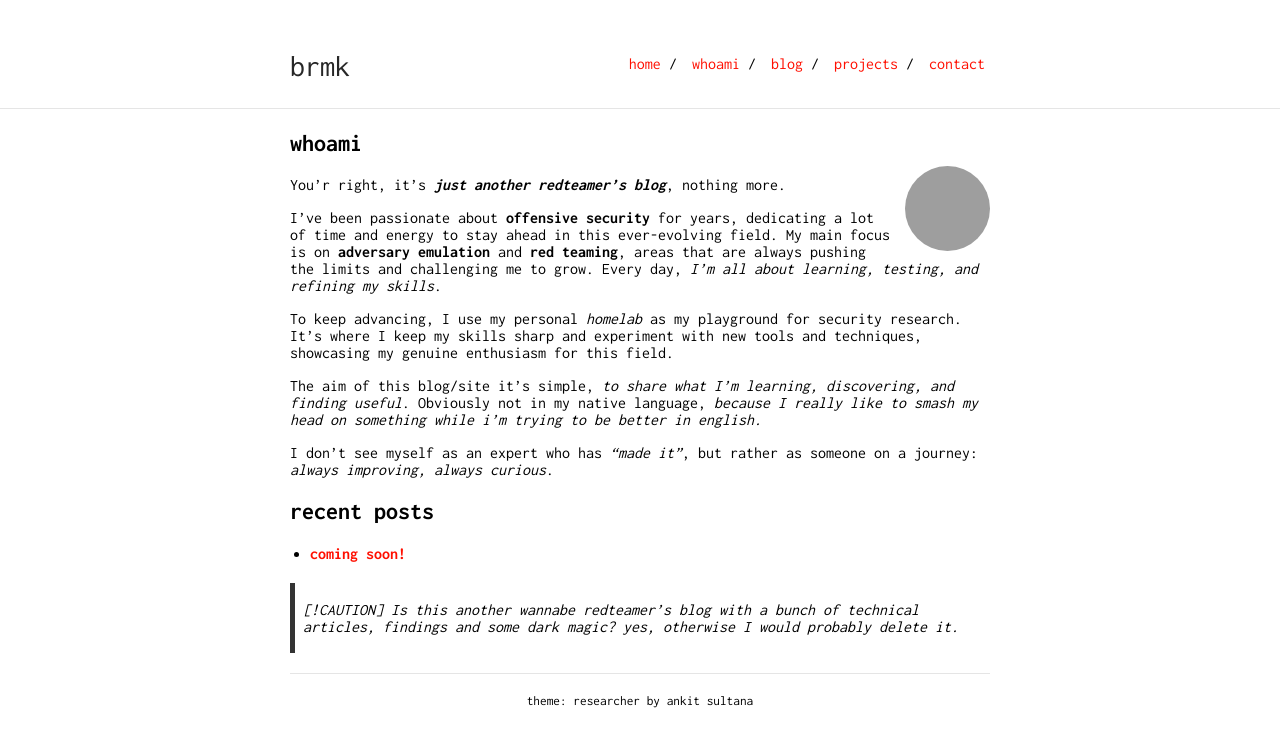
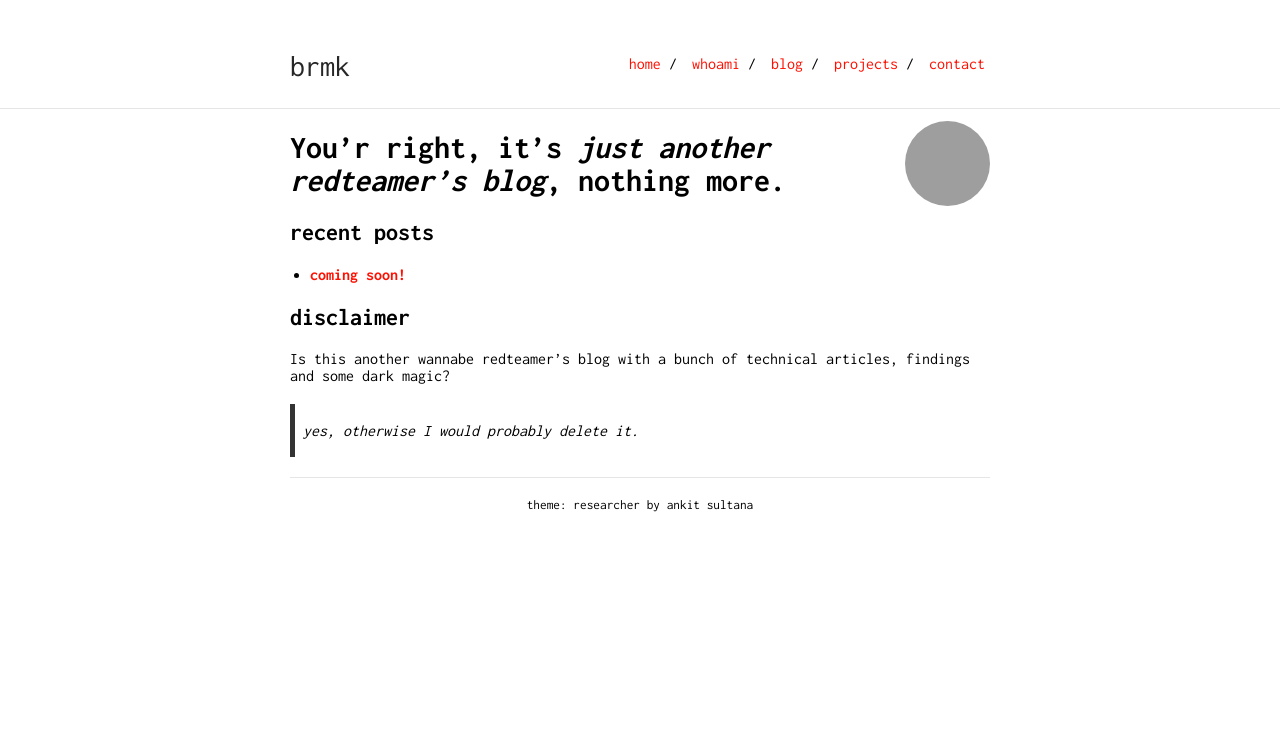
Before and after one commit to brmkit/brmkit.github.io, a Jekyll site: the page built from index.md, in a window 1280 px wide. Shown: the top 747 px of the page. Built offline with Jekyll 4.4.1, drawn with Linux system fonts in a browser that asks for light colours; our own code applies the rules of GitHub Pages for plain Markdown files; grey boxes are pictures that could not be loaded.

Commit message:
page improvment

```diff
--- a/index.md
+++ b/index.md
@@ -2,19 +2,9 @@
 layout: default
 ---
 
-## whoami
-
 <img class="profile-picture" src="https://avatars.githubusercontent.com/u/29227228?v=4">
 
-You'r right, it’s **_just another redteamer’s blog_**, nothing more.
-
-I’ve been passionate about **offensive security** for years, dedicating a lot of time and energy to stay ahead in this ever-evolving field. My main focus is on **adversary emulation** and **red teaming**, areas that are always pushing the limits and challenging me to grow. Every day, *I’m all about learning, testing, and refining my skills*.
-
-To keep advancing, I use my personal *homelab* as my playground for security research. It’s where I keep my skills sharp and experiment with new tools and techniques, showcasing my genuine enthusiasm for this field.
-
-The aim of this blog/site it's simple, *to share what I’m learning, discovering, and finding useful*. Obviously not in my native language, *because I really like to smash my head on something while i'm trying to be better in english.*
-
-I don’t see myself as an expert who has *“made it”*, but rather as someone on a journey: *always improving, always curious*.
+# You'r right, it’s **_just another redteamer’s blog_**, nothing more.
 
 ## recent posts
 <ul class="recent-posts">
@@ -44,6 +34,6 @@ I don’t see myself as an expert who has *“made it”*, but rather as someone
         {% endfor %}
     {% endif %}
 
->[!CAUTION]
->Is this another wannabe redteamer's blog with a bunch of technical articles, findings and some dark magic?
+## disclaimer
+Is this another wannabe redteamer's blog with a bunch of technical articles, findings and some dark magic?
 >yes, otherwise I would probably delete it.
```
